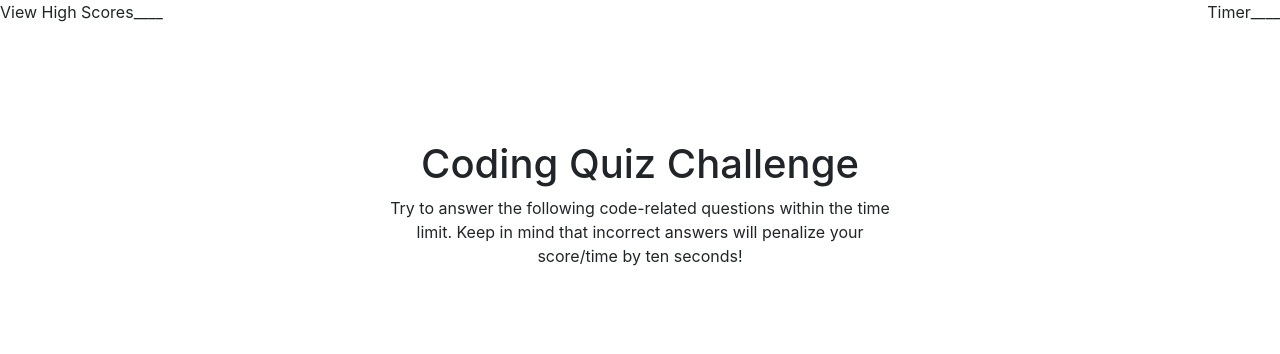
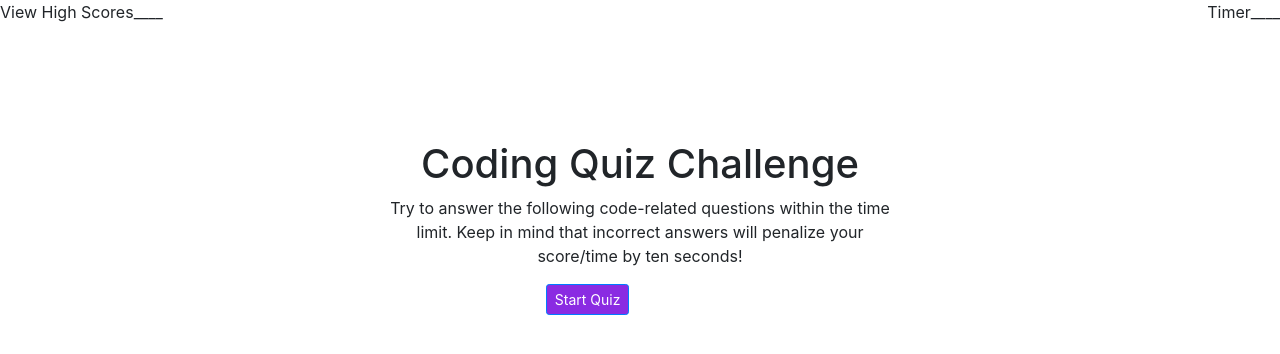
Before and after one commit to FSGeoff/javascript-quiz, a plain HTML site: page index.html in a window 1280 px wide. Drawn offline with nearby package versions, Linux system fonts and the light colour scheme.

Commit message:
added button, still not centered

```diff
--- a/index.html
+++ b/index.html
@@ -56,5 +56,12 @@
 				</div>
 			</div>
 		</div>
+		<div class="row">
+			<div class="col-md-2" id="start-btn">
+				<button type="button" class="btn btn-primary btn-sm" id="start">
+					Start Quiz
+				</button>
+			</div>
+		</div>
 	</body>
 </html>
--- a/style.css
+++ b/style.css
@@ -15,3 +15,17 @@
 	position: block;
 	margin: auto;
 }
+
+#start-quiz-btn {
+	position: block;
+	margin: auto;
+}
+
+#start-btn {
+	position: block;
+	margin: auto;
+}
+
+#start {
+	background-color: blueviolet;
+}
```
